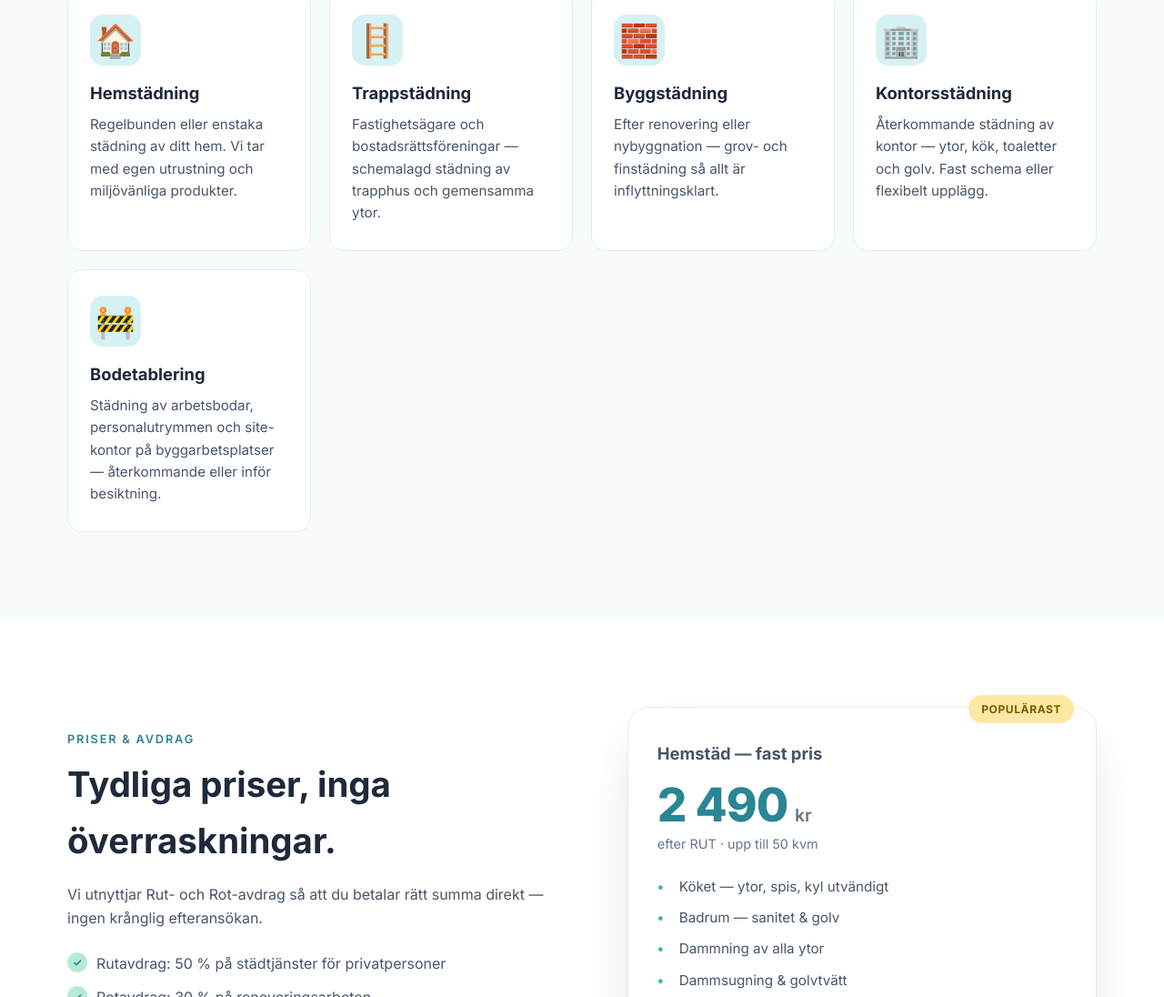
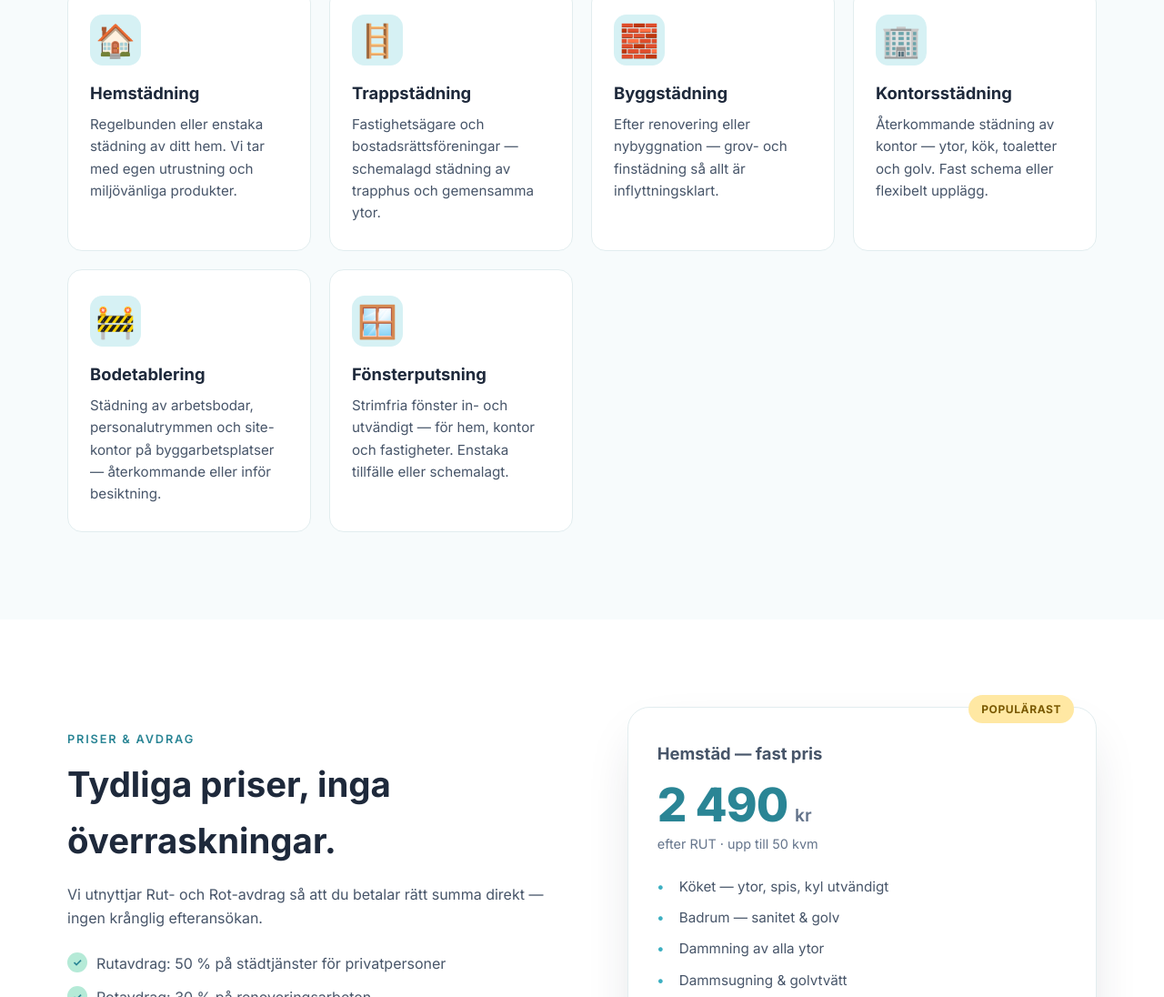
Before and after one commit to stahlgrip/nyby-stad, a plain HTML site: page index.html in a window 1280 px wide. Shown: the part 1073-2169 px from the top of the page at 91% size. Drawn offline with Linux system fonts and the light colour scheme.

Commit message:
Add window cleaning service

```diff
--- a/index.html
+++ b/index.html
@@ -93,6 +93,11 @@
           <div class="service__icon">🚧</div>
           <h3>Bodetablering</h3>
           <p>Städning av arbetsbodar, personalutrymmen och site-kontor på byggarbetsplatser — återkommande eller inför besiktning.</p>
+        </article>
+        <article class="service">
+          <div class="service__icon">🪟</div>
+          <h3>Fönsterputsning</h3>
+          <p>Strimfria fönster in- och utvändigt — för hem, kontor och fastigheter. Enstaka tillfälle eller schemalagt.</p>
         </article>
       </div>
     </div>
```
